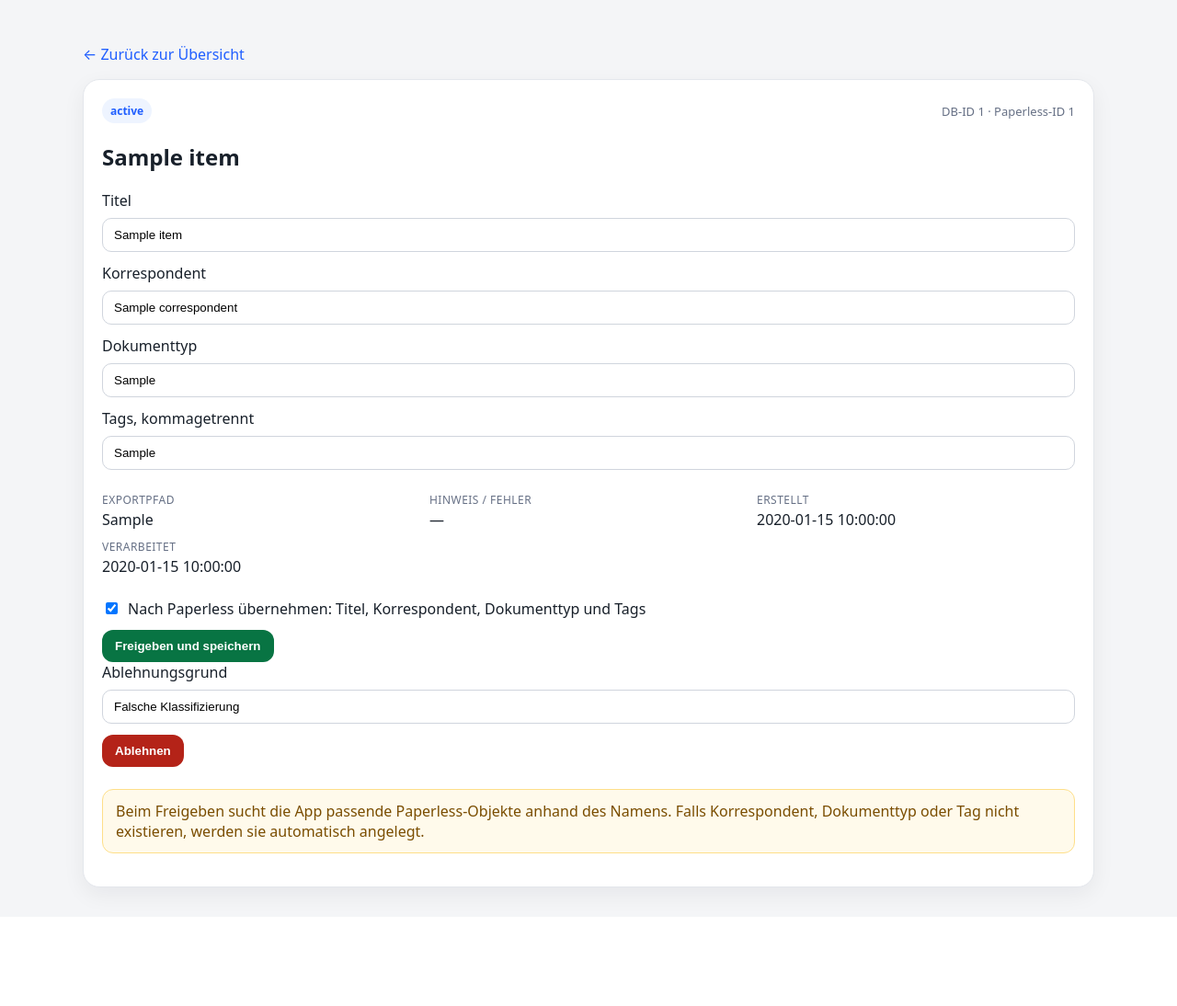
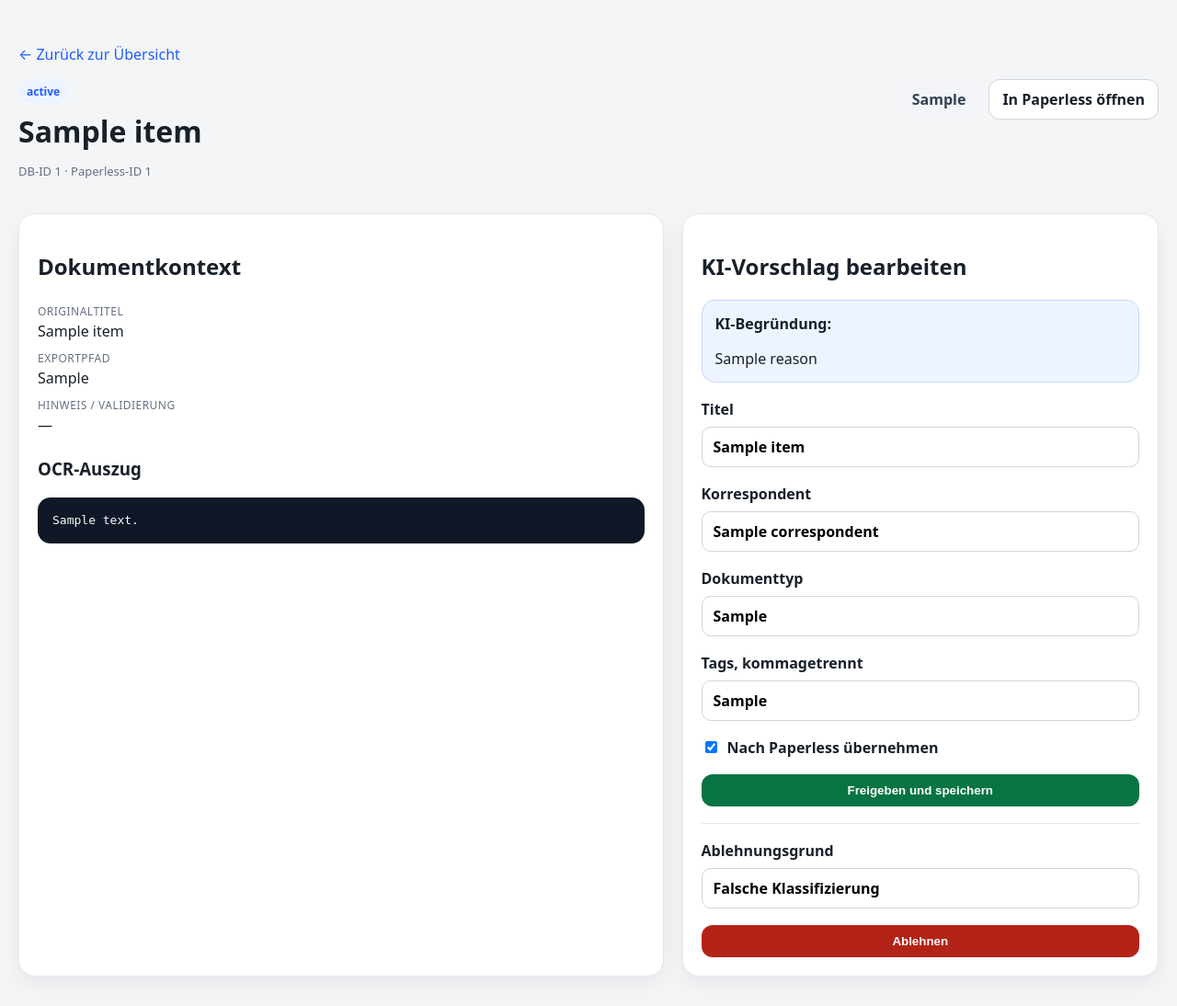
Before and after one commit to phoenix1812/ai_documents, a FastAPI app: template app/templates/review_detail.html in a window 1280 px wide. Shown: the whole page at 92% size. Before the commit the page ends 986 px from the top, so only its background shows below. Run offline with FastAPI, Linux system fonts and the light colour scheme; the template is opened without the code that fills it: most values are stand-ins (such as "Sample title", 1, 10 or a date in 2020).

Commit message:
review next step

```diff
--- a/app/config.py
+++ b/app/config.py
@@ -16,6 +16,12 @@ class Settings:
             "PAPERLESS_URL",
             "http://localhost:8000",
         )
+
+        self.paperless_public_url = os.getenv(
+            "PAPERLESS_PUBLIC_URL",
+            self.paperless_url,
+        ).rstrip("/")
+
         self.paperless_token = os.getenv(
             "PAPERLESS_TOKEN",
             "",
--- a/app/review_ui.py
+++ b/app/review_ui.py
@@ -3,8 +3,9 @@ Simple FastAPI review UI for AI Documents.
 
 Features:
 - list documents in NEEDS_REVIEW and DRY_RUN
-- show details of one review item
-- approve or reject entries
+- show document context: original title, OCR excerpt, Paperless link
+- show AI metadata: confidence and reason
+- approve/reject entries
 - apply title, correspondent, document type and tags to Paperless
 """
 
@@ -73,6 +74,29 @@ def parse_tags(value: Any) -> list[str]:
     return []
 
 
+def format_confidence(value: Any) -> str:
+    if value is None:
+        return "—"
+
+    try:
+        return f"{float(value) * 100:.0f} %"
+    except (TypeError, ValueError):
+        return "—"
+
+
+def confidence_class(value: Any) -> str:
+    try:
+        confidence = float(value)
+    except (TypeError, ValueError):
+        return "unknown"
+
+    if confidence >= 0.85:
+        return "high"
+    if confidence >= 0.60:
+        return "medium"
+    return "low"
+
+
 def normalize_item(row: sqlite3.Row | None) -> dict[str, Any] | None:
     if row is None:
         return None
@@ -80,6 +104,8 @@ def normalize_item(row: sqlite3.Row | None) -> dict[str, Any] | None:
     item = dict(row)
     item["tags_list"] = parse_tags(item.get("tags"))
     item["tags_display"] = ", ".join(item["tags_list"])
+    item["confidence_display"] = format_confidence(item.get("confidence"))
+    item["confidence_class"] = confidence_class(item.get("confidence"))
     return item
 
 
--- a/app/static/review.css
+++ b/app/static/review.css
@@ -16,21 +16,34 @@ a {
     padding: 32px 20px;
 }
 
-.header {
+.container.wide {
+    max-width: 1400px;
+}
+
+.header,
+.detail-header {
     display: flex;
     justify-content: space-between;
-    align-items: center;
+    gap: 24px;
+    align-items: flex-start;
     margin-bottom: 24px;
 }
 
-.header h1 {
-    margin: 0;
+.header h1,
+.detail-header h1 {
+    margin: 8px 0;
     font-size: 32px;
 }
 
 .header p {
     margin: 8px 0 0;
     color: #667085;
+}
+
+.header-actions {
+    display: flex;
+    gap: 12px;
+    align-items: center;
 }
 
 .filters {
@@ -54,11 +67,12 @@ a {
 
 .cards {
     display: grid;
-    grid-template-columns: repeat(auto-fill, minmax(320px, 1fr));
+    grid-template-columns: repeat(auto-fill, minmax(340px, 1fr));
     gap: 18px;
 }
 
 .card,
+.panel,
 .detail,
 .empty {
     background: #ffffff;
@@ -90,6 +104,36 @@ a {
     font-weight: 700;
 }
 
+.confidence {
+    display: inline-block;
+    padding: 5px 9px;
+    border-radius: 999px;
+    font-size: 12px;
+    font-weight: 800;
+    background: #f2f4f7;
+    color: #344054;
+}
+
+.confidence.big {
+    font-size: 16px;
+    padding: 9px 13px;
+}
+
+.confidence.high {
+    background: #ecfdf3;
+    color: #027a48;
+}
+
+.confidence.medium {
+    background: #fffaeb;
+    color: #b54708;
+}
+
+.confidence.low {
+    background: #fef3f2;
+    color: #b42318;
+}
+
 .muted {
     color: #667085;
     font-size: 13px;
@@ -116,6 +160,25 @@ dd {
     margin: 24px 0;
 }
 
+.detail-grid.single {
+    grid-template-columns: 1fr;
+}
+
+.review-layout {
+    display: grid;
+    grid-template-columns: minmax(0, 1.15fr) minmax(380px, 0.85fr);
+    gap: 20px;
+}
+
+@media (max-width: 980px) {
+    .review-layout,
+    .header,
+    .detail-header {
+        grid-template-columns: 1fr;
+        display: grid;
+    }
+}
+
 .button {
     display: inline-block;
     border: 0;
@@ -127,6 +190,12 @@ dd {
     cursor: pointer;
 }
 
+.button.secondary {
+    background: #ffffff;
+    color: #18202a;
+    border: 1px solid #d0d5dd;
+}
+
 .button.success {
     background: #087443;
 }
@@ -135,24 +204,23 @@ dd {
     background: #b42318;
 }
 
-.actions {
+.edit-form,
+.reject-form {
     display: grid;
-    grid-template-columns: repeat(auto-fit, minmax(280px, 1fr));
-    gap: 18px;
-    margin-top: 24px;
+    gap: 14px;
+    margin-top: 18px;
 }
 
-.actions form {
-    border: 1px solid #e4e7ec;
-    border-radius: 14px;
-    padding: 16px;
-    background: #fcfcfd;
+.reject-form {
+    border-top: 1px solid #e4e7ec;
+    padding-top: 18px;
 }
 
 label {
     display: grid;
     gap: 8px;
-    margin-bottom: 12px;
+    margin-bottom: 4px;
+    font-weight: 650;
 }
 
 .checkbox {
@@ -165,13 +233,28 @@ input[type="text"] {
     padding: 10px 12px;
     border: 1px solid #d0d5dd;
     border-radius: 10px;
+    font: inherit;
 }
 
-.hint {
-    margin-top: 24px;
-    padding: 12px 14px;
-    background: #fffaeb;
-    border: 1px solid #fedf89;
-    border-radius: 12px;
-    color: #7a4d00;
+.ocr-box {
+    white-space: pre-wrap;
+    word-break: break-word;
+    background: #101828;
+    color: #f9fafb;
+    border-radius: 14px;
+    padding: 16px;
+    max-height: 620px;
+    overflow: auto;
+    line-height: 1.45;
 }
+
+.ai-reason {
+    padding: 14px;
+    border-radius: 14px;
+    background: #eef4ff;
+    border: 1px solid #c7d7fe;
+}
+
+.ai-reason p {
+    margin-bottom: 0;
+}
--- a/app/templates/review_detail.html
+++ b/app/templates/review_detail.html
@@ -6,16 +6,56 @@
     <link rel="stylesheet" href="/static/review.css">
 </head>
 <body>
-<main class="container">
+<main class="container wide">
     <p><a href="/">← Zurück zur Übersicht</a></p>
 
-    <section class="detail">
-        <div class="card-top">
+    <section class="detail-header">
+        <div>
             <span class="badge">{{ item.status }}</span>
-            <span class="muted">DB-ID {{ item.id }} · Paperless-ID {{ item.paperless_id }}</span>
+            <h1>{{ item.title or "Ohne Titel" }}</h1>
+            <p class="muted">DB-ID {{ item.id }} · Paperless-ID {{ item.paperless_id }}</p>
         </div>
 
-        <h1>{{ item.title or "Ohne Titel" }}</h1>
+        <div class="header-actions">
+            <span class="confidence big {{ item.confidence_class }}">{{ item.confidence_display }}</span>
+            {% if item.paperless_url %}
+                <a class="button secondary" href="{{ item.paperless_url }}" target="_blank" rel="noopener">
+                    In Paperless öffnen
+                </a>
+            {% endif %}
+        </div>
+    </section>
+
+    <section class="review-layout">
+        <aside class="panel">
+            <h2>Dokumentkontext</h2>
+
+            <dl class="detail-grid single">
+                <div>
+                    <dt>Originaltitel</dt>
+                    <dd>{{ item.original_title or "—" }}</dd>
+                </div>
+                <div>
+                    <dt>Exportpfad</dt>
+                    <dd>{{ item.export_path or "—" }}</dd>
+                </div>
+                <div>
+                    <dt>Hinweis / Validierung</dt>
+                    <dd>{{ item.error_message or "—" }}</dd>
+                </div>
+            </dl>
+
+            <h3>OCR-Auszug</h3>
+            <pre class="ocr-box">{{ item.ocr_excerpt or "Kein OCR-Auszug vorhanden." }}</pre>
+        </aside>
+
+        <section class="panel">
+            <h2>KI-Vorschlag bearbeiten</h2>
+
+            <div class="ai-reason">
+                <strong>KI-Begründung:</strong>
+                <p>{{ item.reason or "Keine Begründung gespeichert." }}</p>
+            </div>
 
             <form method="post" action="/items/{{ item.id }}/approve" class="edit-form">
                 <label>
@@ -38,28 +78,9 @@
                     <input type="text" name="tags" value="{{ item.tags_display or '' }}">
                 </label>
 
-            <dl class="detail-grid">
-                <div>
-                    <dt>Exportpfad</dt>
-                    <dd>{{ item.export_path or "—" }}</dd>
-                </div>
-                <div>
-                    <dt>Hinweis / Fehler</dt>
-                    <dd>{{ item.error_message or "—" }}</dd>
-                </div>
-                <div>
-                    <dt>Erstellt</dt>
-                    <dd>{{ item.created_at or "—" }}</dd>
-                </div>
-                <div>
-                    <dt>Verarbeitet</dt>
-                    <dd>{{ item.processed_at or "—" }}</dd>
-                </div>
-            </dl>
-
                 <label class="checkbox">
                     <input type="checkbox" name="apply_to_paperless" value="true" checked>
-                Nach Paperless übernehmen: Titel, Korrespondent, Dokumenttyp und Tags
+                    Nach Paperless übernehmen
                 </label>
 
                 <button class="button success" type="submit">Freigeben und speichern</button>
@@ -72,11 +93,7 @@
                 </label>
                 <button class="button danger" type="submit">Ablehnen</button>
             </form>
-
-        <p class="hint">
-            Beim Freigeben sucht die App passende Paperless-Objekte anhand des Namens.
-            Falls Korrespondent, Dokumenttyp oder Tag nicht existieren, werden sie automatisch angelegt.
-        </p>
+        </section>
     </section>
 </main>
 </body>
```
Also changed, not shown: app/classifier.py (+91 -1 lines), app/db.py (+80 -5 lines), app/templates/review_list.html (+10 -4 lines). Lines whose indentation alone changed are shown as unchanged.
